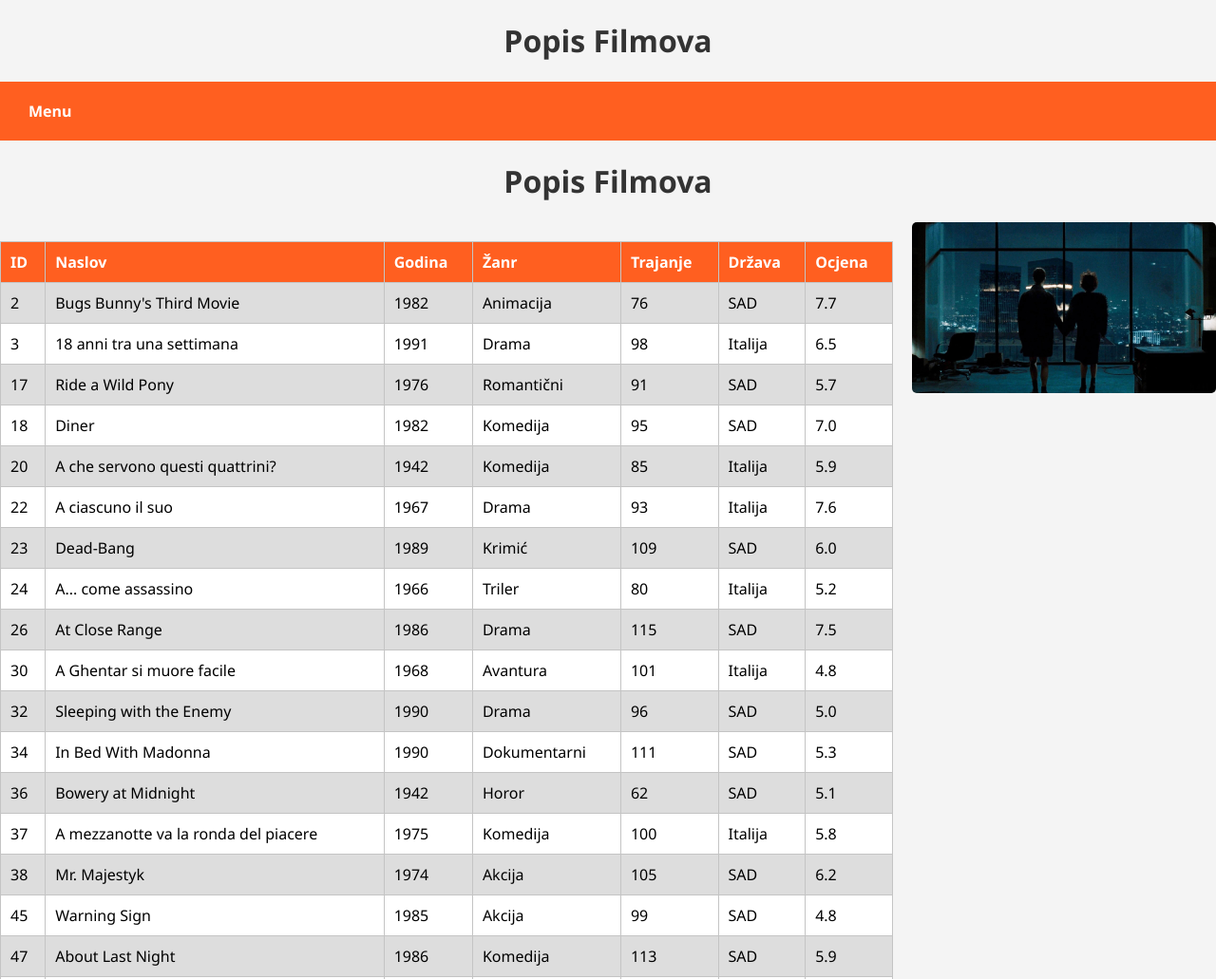
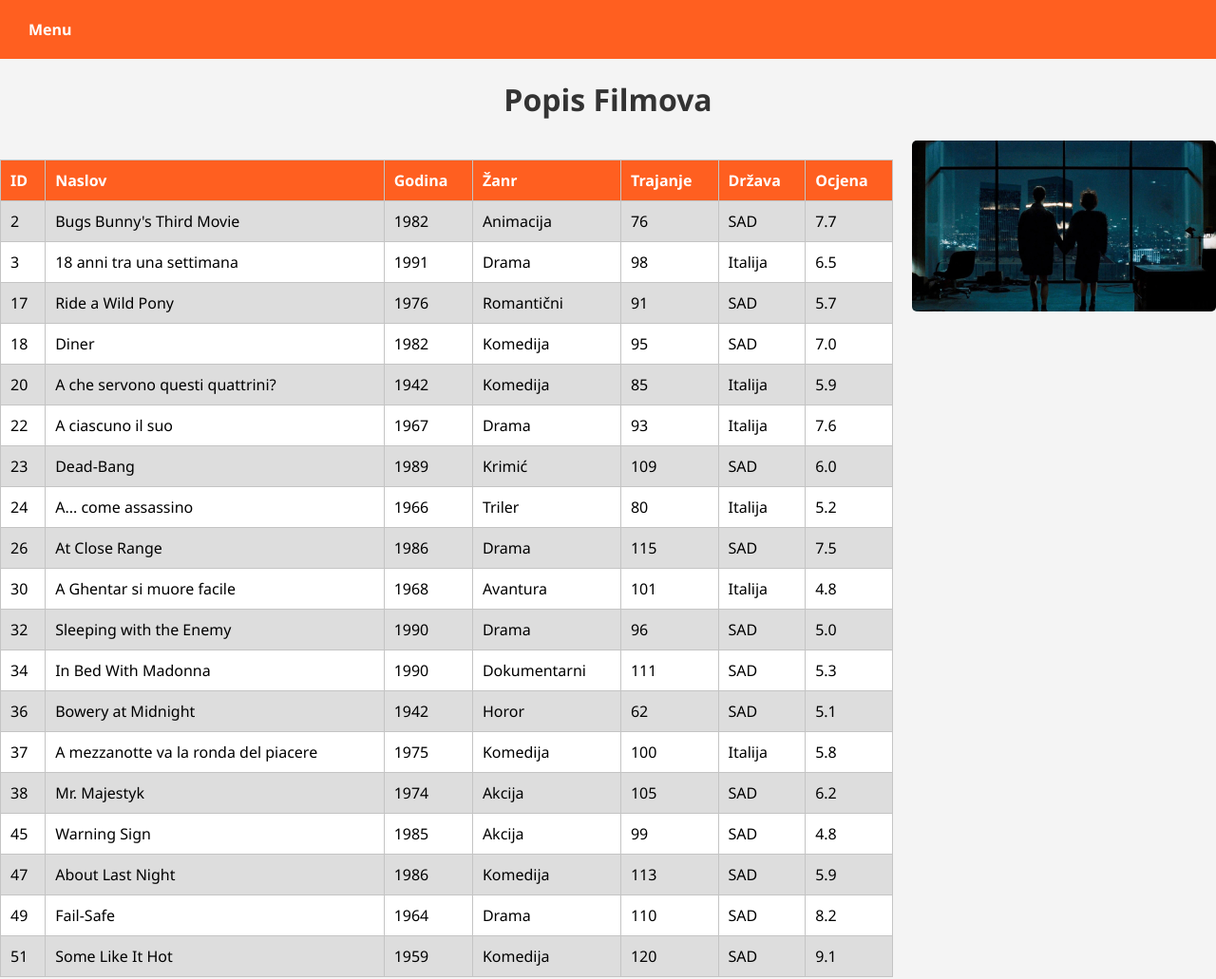
Before and after one commit to lpoznic/web-programiranje-lv1, a plain HTML site: page index.html in a window 1280 px wide. Shown: the top 1031 px of the page at 95% size. Drawn offline with Linux system fonts and the light colour scheme.

Commit message:
Update index.html

```diff
--- a/index.html
+++ b/index.html
@@ -5,7 +5,6 @@
     <meta name="viewport" content="width=device-width, initial-scale=1.0">
     <meta name="keywords" content="HTML, CSS, Web Programiranje, LV1, 10/10">
     <meta name="author" content="lpoznic">
-    <h1 class="animated-title">Popis Filmova</h1>
     <link rel="stylesheet" href="mystyle.css">
 </head>
 <body>
```
